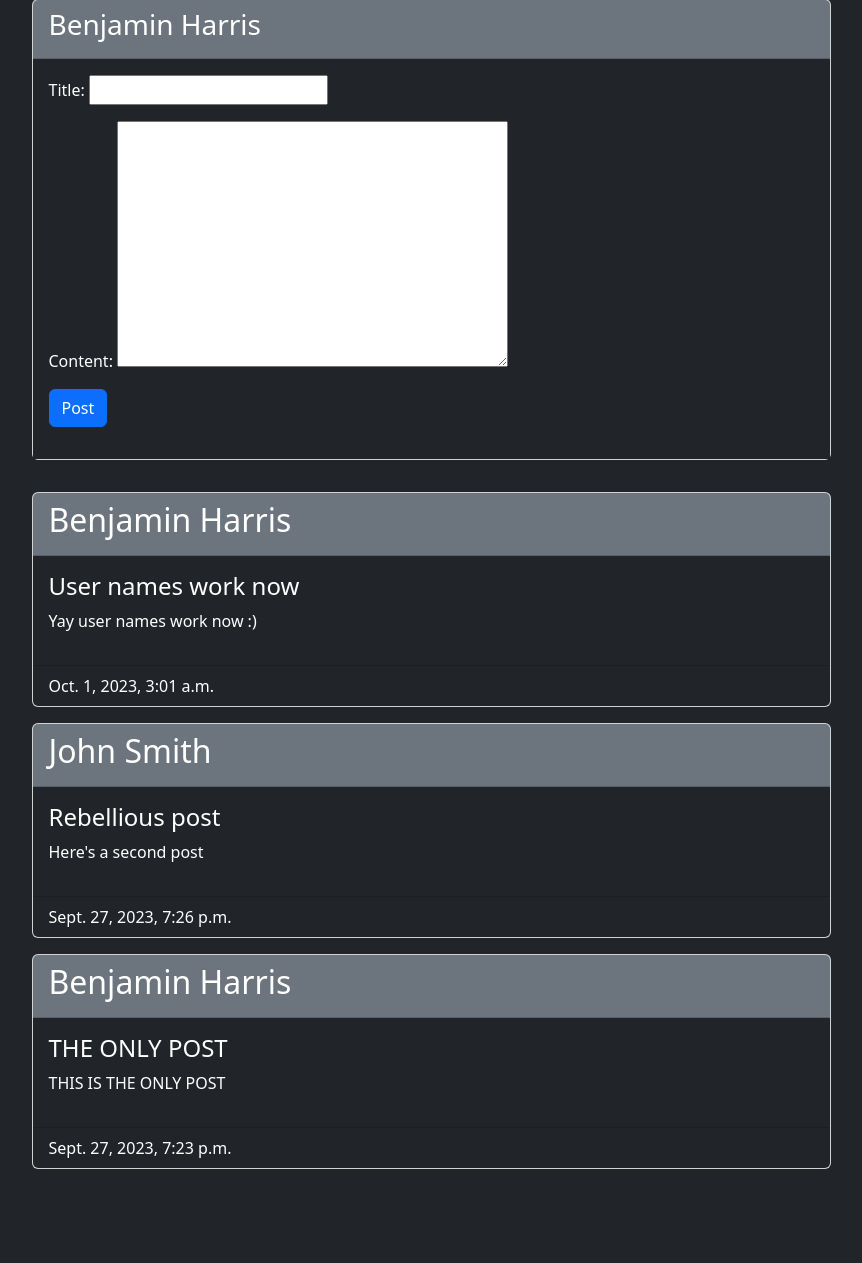
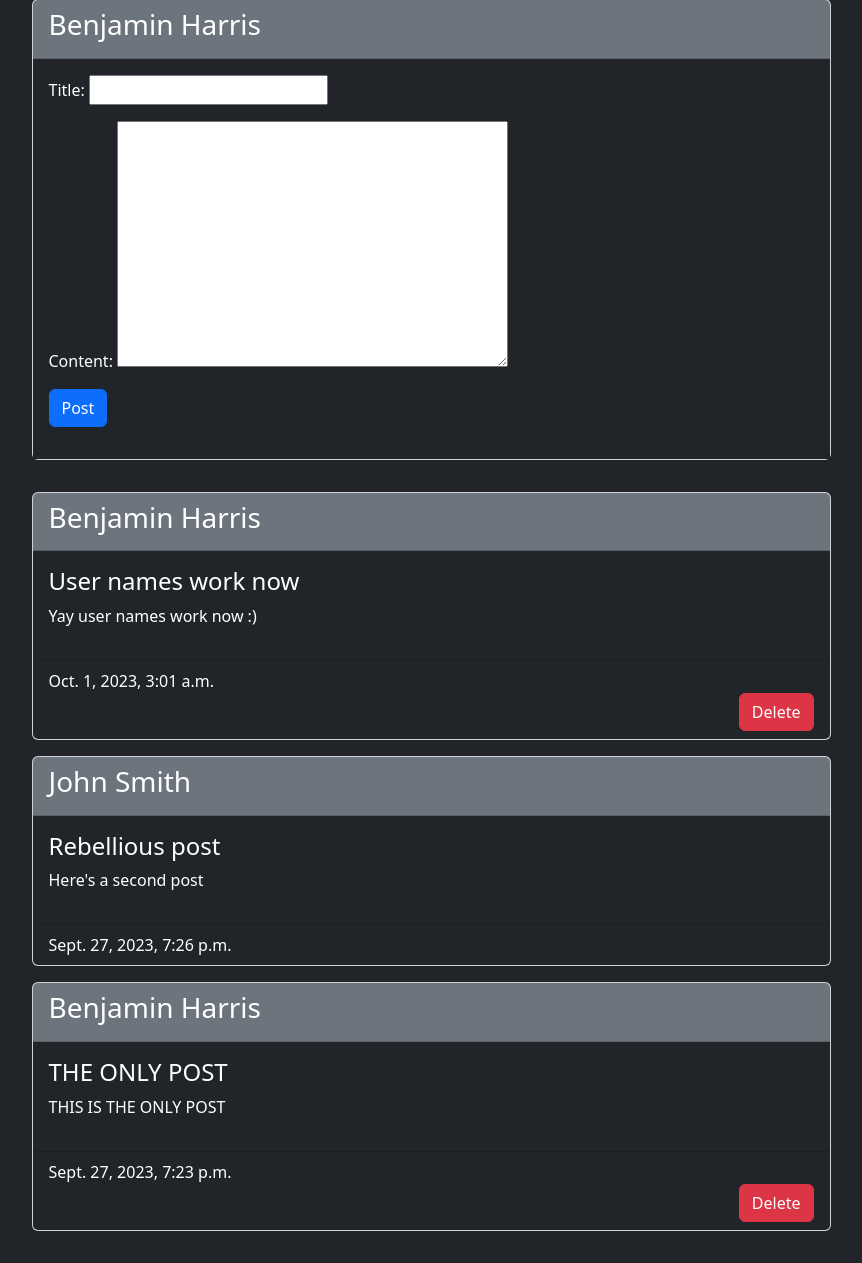
Before and after one commit to harrisebenjamin/CS396, a Django app: page / in a window 1280 px wide. Shown: the part 145-1408 px from the top of the page, without its empty margins (155-1017 px from the left). Before the commit the page ends 1314 px from the top, so only its background shows below. Run offline with Django 4.2, Linux system fonts and the light colour scheme; a user stored in the database is signed in; data comes from the database, SQL or seed files in the repository; both versions use the stored data as it was after the commit; some libraries are stand-ins or nearby versions.

Commit message:
Usernames work more now

```diff
--- a/Education/views.py
+++ b/Education/views.py
@@ -13,7 +13,9 @@ def index(request):
     if request.method == "POST":
         form  = PostForm(request.POST)
         if form.is_valid():
-            form.save()
+            obj = form.save(commit=False)
+            obj.user = request.user
+            obj.save()
             return HttpResponseRedirect('/')
     else:
         form = PostForm()
--- a/templates/index.html
+++ b/templates/index.html
@@ -1,10 +1,6 @@
 {% extends "master.html" %}
 
 {% block content %}
-
-    <!-- <div class="d-flex justify-content-md-center align-items-center text-white" style="height: 100vh;">
-        <h1>Hello World!!</h1>
-    </div> -->
 
     <div class="container m-3">
         <div class="row">
@@ -33,18 +29,26 @@
                 {% for post in userPosts %}
                     <div class="card m-3">
                         <div class="card-header bg-secondary text-white">
-                        <h2>{{ post.user.first_name }} {{ post.user.last_name }}</h2>
+                            <h3>{{ post.user.first_name }} {{ post.user.last_name }}</h3>
                         </div>
                         <div class="card-body bg-dark text-white">
                             <h4>{{ post.title }}</h4>
                             <p>{{ post.content }}</p>
                         </div>
                         <div class="card-footer bg-dark text-white">
+                            <div class="d-flex justify-content-start">
                                 <h9>{{ post.createdOn }}</h9>
+                            </div>
+                            <div class="d-flex justify-content-end">
+                                {% if post.user == request.user or "Teachers" in request.user.groups.all %}
+                                    <a class="btn btn-danger">Delete</a>
+                                {% endif %}
+                            </div>
                         </div>
                     </div>
                 {% endfor %}
             </div>
         </div>
     </div>
+
 {% endblock %}
```
Also changed, not shown: db.sqlite3. Lines whose indentation alone changed are shown as unchanged.
